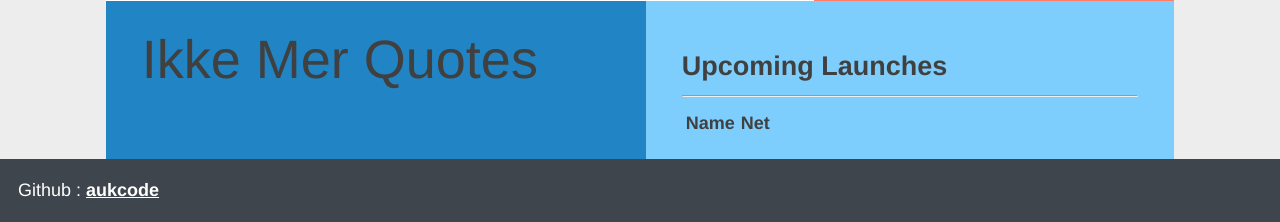
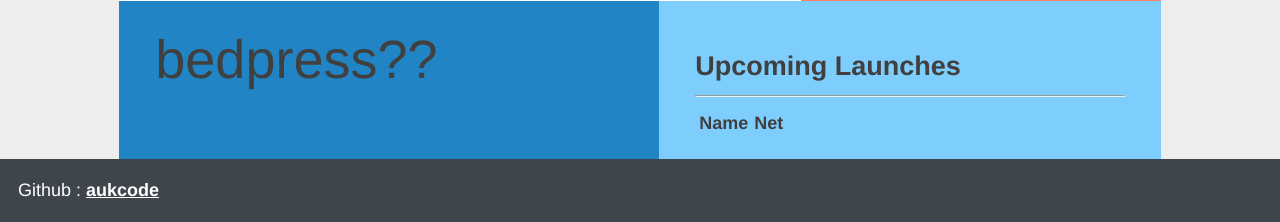
Before and after one commit to aukoyy/infoscreen, a Django app: template display/templates/display/displaypage.html in a window 1280 px wide. Shown: the part 733-955 px from the top of the page. Run offline with Django 3.2, Linux system fonts and the light colour scheme; the template is opened without the code that fills it, so the values that code supplies are empty.

Commit message:
rins & repeat

```diff
--- a/display/templates/display/displaypage.html
+++ b/display/templates/display/displaypage.html
@@ -277,7 +277,7 @@ CSS Grid layout for wider screens, when browser supports grid:
 
 
     <aside class="twin">
-        <p style="font-size: 3em"> Ikke Mer Quotes</p>
+        <p style="font-size: 3em"> bedpress??</p>
 
     </aside>
     <aside class="twin">
```
